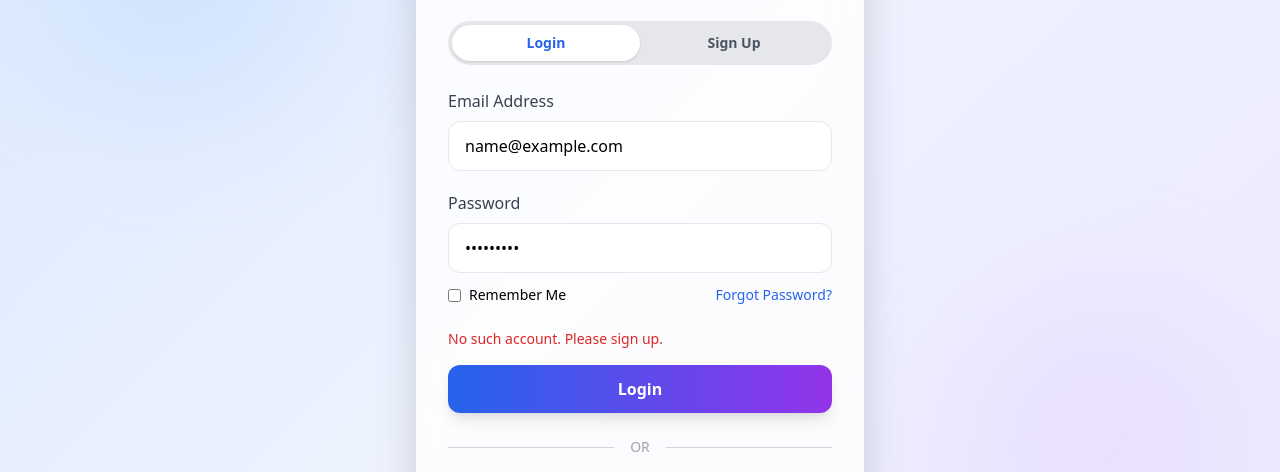
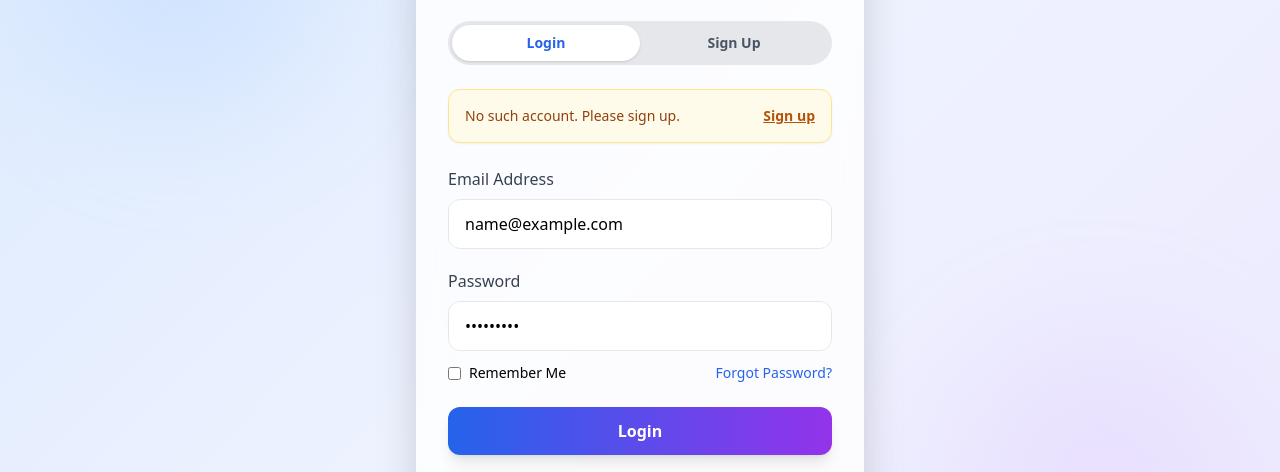
Before and after one commit to zhiiqing/HackXperience2026Group3, a plain HTML site: page login.html in a window 1280 px wide. Both pictures are taken after typing "name@example.com", "Sample123" into the empty fields and a click on the button "Login". Shown: the part 207-679 px from the top of the page. Drawn offline with nearby package versions, Linux system fonts and the light colour scheme.

Commit message:
Update login.html

```diff
--- a/login.html
+++ b/login.html
@@ -109,6 +109,12 @@
             </a>
         </div>
 
+        <!-- No Such Account Top Banner Prompt Container -->
+        <div id="noAccountPrompt" class="hidden mb-6 p-4 bg-amber-50 border border-amber-200 text-amber-800 text-sm rounded-xl flex items-center justify-between shadow-sm">
+            <span>No such account. Please sign up.</span>
+            <a href="signup.html" class="font-bold underline text-amber-700 hover:text-amber-900">Sign up</a>
+        </div>
+
         <form id="login-form">
 
             <!-- Email -->
@@ -179,7 +185,7 @@
 
             </div>
 
-            <!-- Error message -->
+            <!-- Error message for empty/short fields -->
             <p
                 id="login-message"
                 class="hidden text-red-600 text-sm mb-4"
@@ -250,14 +256,23 @@
         const loginMessage =
             document.getElementById("login-message");
 
+        const noAccountPrompt =
+            document.getElementById("noAccountPrompt");
+
+        const emailInput =
+            document.getElementById("email");
+
+        emailInput.addEventListener("input", () => {
+            noAccountPrompt.classList.add("hidden");
+        });
+
         loginForm.addEventListener(
             "submit",
             function (event) {
                 event.preventDefault();
 
                 const email =
-                    document
-                        .getElementById("email")
+                    emailInput
                         .value
                         .trim()
                         .toLowerCase();
@@ -277,6 +292,7 @@
                     loginMessage.classList.remove(
                         "hidden"
                     );
+                    noAccountPrompt.classList.add("hidden");
 
                     return;
                 }
@@ -288,21 +304,23 @@
                     loginMessage.classList.remove(
                         "hidden"
                     );
+                    noAccountPrompt.classList.add("hidden");
 
                     return;
                 }
 
                 // Check specific emails (allowing both test@gmail.com and create@gmail.com)
                 if (email !== "test@gmail.com" && email !== "create@gmail.com") {
-                    loginMessage.textContent =
-                        "No such account. Please sign up.";
-                    loginMessage.classList.remove("hidden");
+                    loginMessage.classList.add("hidden");
+                    noAccountPrompt.classList.remove("hidden");
+                    window.scrollTo({ top: 0, behavior: "smooth" });
                     return;
                 }
 
                 loginMessage.classList.add(
                     "hidden"
                 );
+                noAccountPrompt.classList.add("hidden");
 
                 /*
                     Grant login access and redirect to dashboard.html
```
